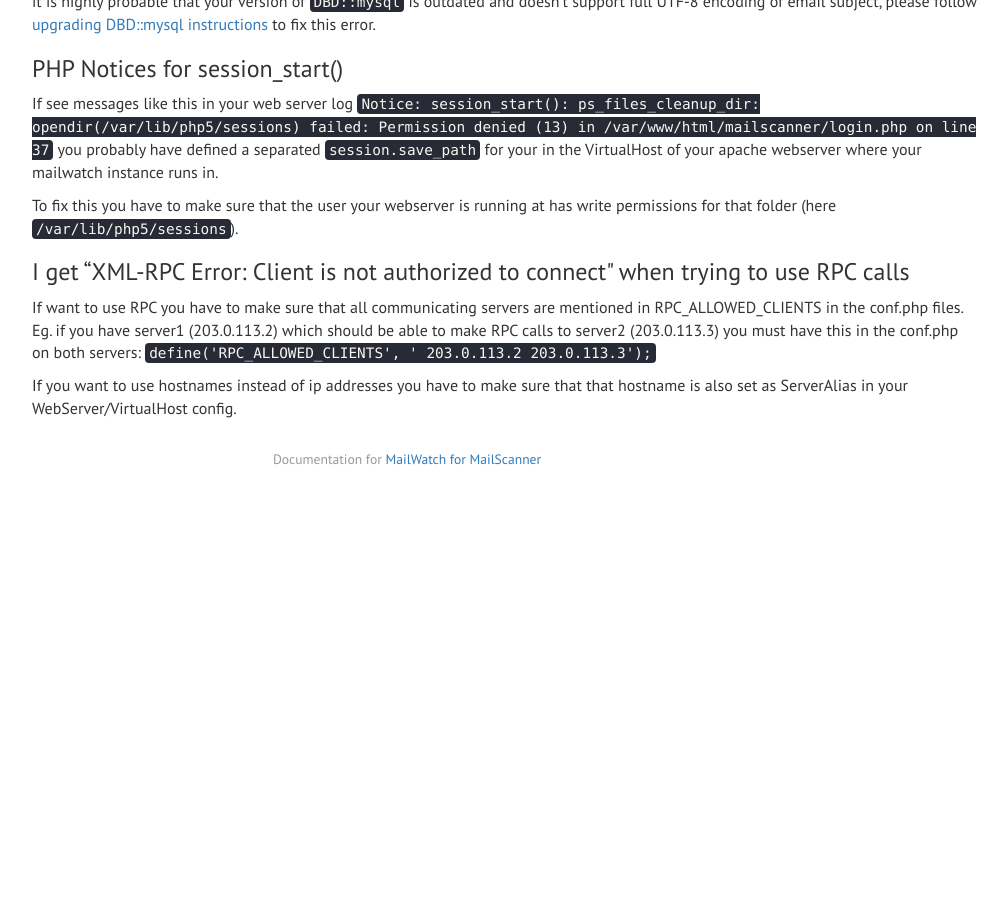
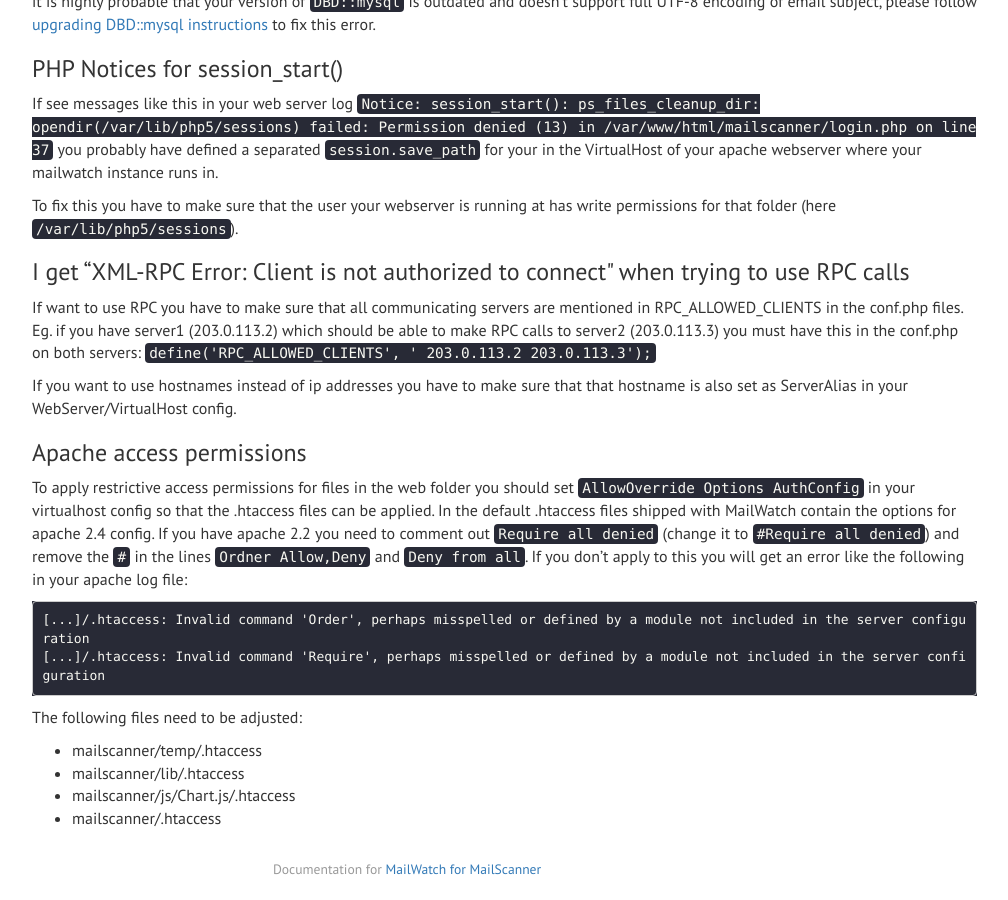
Before and after one commit to mailwatch/mailwatch-docs, a Jekyll site: the page built from _posts/2014-07-31-faq.md, in a window 1280 px wide and 900 px high, scrolled down 2911 px. Shown: the whole window, without its empty margins (233-1241 px from the left). Built offline with Jekyll 4.4.1, drawn with Linux system fonts in a browser that asks for light colours; nearby versions of some CDN libraries; before the commit the page ends 3400 px from its top, so only the background shows below that.

Commit message:
Info for apache .htaccess files

````diff
--- a/_posts/2014-07-31-faq.md
+++ b/_posts/2014-07-31-faq.md
@@ -169,3 +169,17 @@ If want to use RPC you have to make sure that all communicating servers are ment
 Eg. if you have server1 (203.0.113.2) which should be able to make RPC calls to server2 (203.0.113.3) you must have this in the conf.php on both servers: `define('RPC_ALLOWED_CLIENTS', ' 203.0.113.2  203.0.113.3');`
 
 If you want to use hostnames instead of ip addresses you have to make sure that that hostname is also set as ServerAlias in your WebServer/VirtualHost config.
+
+### Apache access permissions
+To apply restrictive access permissions for files in the web folder you should set `AllowOverride Options AuthConfig` in your virtualhost config so that the .htaccess files can be applied.
+In the default .htaccess files shipped with MailWatch contain the options for apache 2.4 config. If you have apache 2.2 you need to comment out `Require all denied` (change it to `#Require all denied`) and remove the `#` in the lines `Ordner Allow,Deny` and `Deny from all`.
+If you don't apply to this you will get an error like the following in your apache log file:
+```
+[...]/.htaccess: Invalid command 'Order', perhaps misspelled or defined by a module not included in the server configuration
+[...]/.htaccess: Invalid command 'Require', perhaps misspelled or defined by a module not included in the server configuration
+```
+The following files need to be adjusted:
+* mailscanner/temp/.htaccess
+* mailscanner/lib/.htaccess
+* mailscanner/js/Chart.js/.htaccess
+* mailscanner/.htaccess
````
